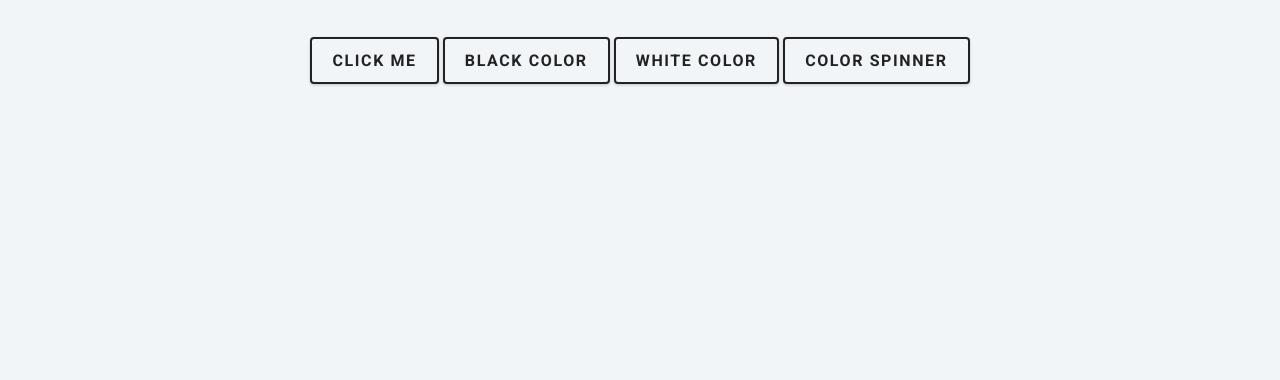
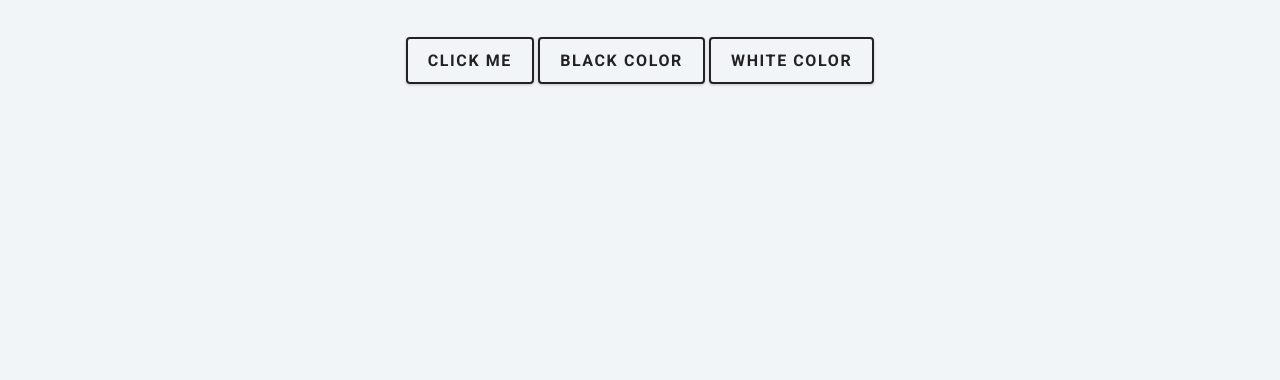
Before and after one commit to IlyaSinyugin/FrontendSimpleProjects, a plain HTML site: page ColorFlipper/hex.html in a window 1280 px wide. Shown: the part 420-800 px from the top of the page. Drawn offline with nearby package versions, Linux system fonts and the light colour scheme.

Commit message:
Final changes

```diff
--- a/ColorFlipper/hex.html
+++ b/ColorFlipper/hex.html
@@ -28,7 +28,6 @@
       <button class="btn btn-hero" id="btn">click me</button>
       <button class="btn btn-hero" id="btn2">Black Color</button>
       <button class="btn btn-hero" id="btn3">White Color</button>
-      <button class="btn btn-hero" id="btn4">Color Spinner</button>
     </div>
   </main>
   <!-- javascript -->
--- a/ColorFlipper/hex.js
+++ b/ColorFlipper/hex.js
@@ -23,12 +23,6 @@ btn3.addEventListener('click', function () {
     document.body.style.backgroundColor = '#ffffff';
 });
 
-// btn4.addEventListener('click', function () {
-//     let hexColor = '#'
-//     for (let i = 0; i < 6; i++) {
-//         hexColor += hex[getRandomNumber()];
-//     }
-// });
 
 function getRandomNumber() {
     return Math.floor(Math.random() * hex.length);
```
